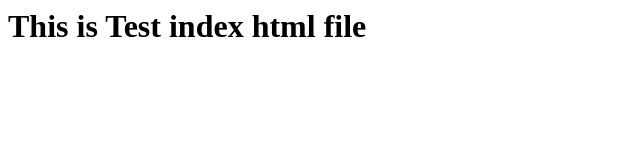
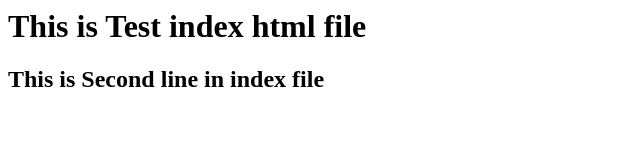
Before and after one commit to monishkoli/Shell, a plain HTML site: page index.html in a window 1280 px wide. Shown: the whole page, without its empty margins (0-640 px from the left). Drawn offline with Linux system fonts and the light colour scheme.

Commit message:
Updated index.html

```diff
--- a/index.html
+++ b/index.html
@@ -1 +1,2 @@
 <h1>This is Test index html file </h1>
+<h2>This is Second line in index file </h2>
```
